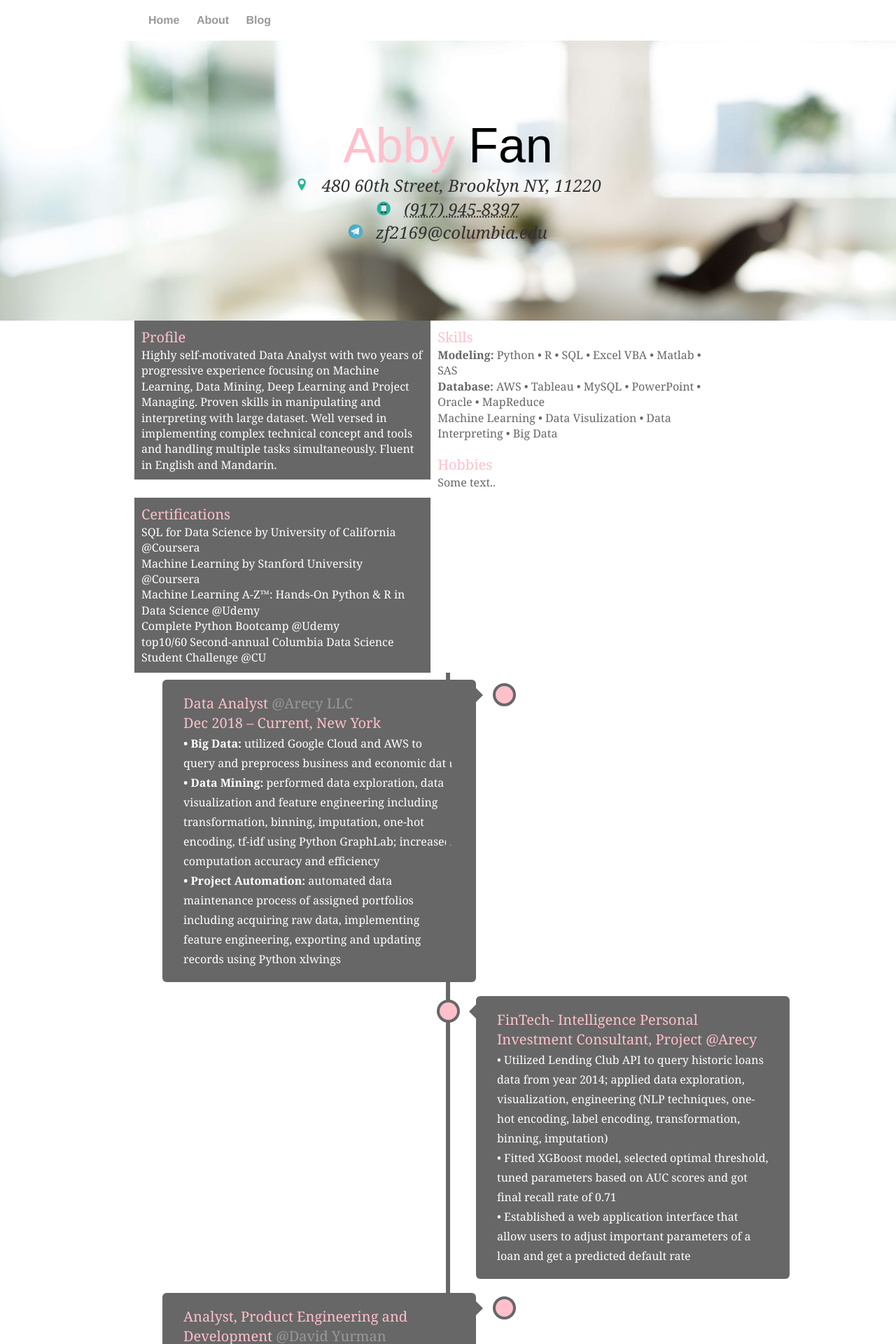
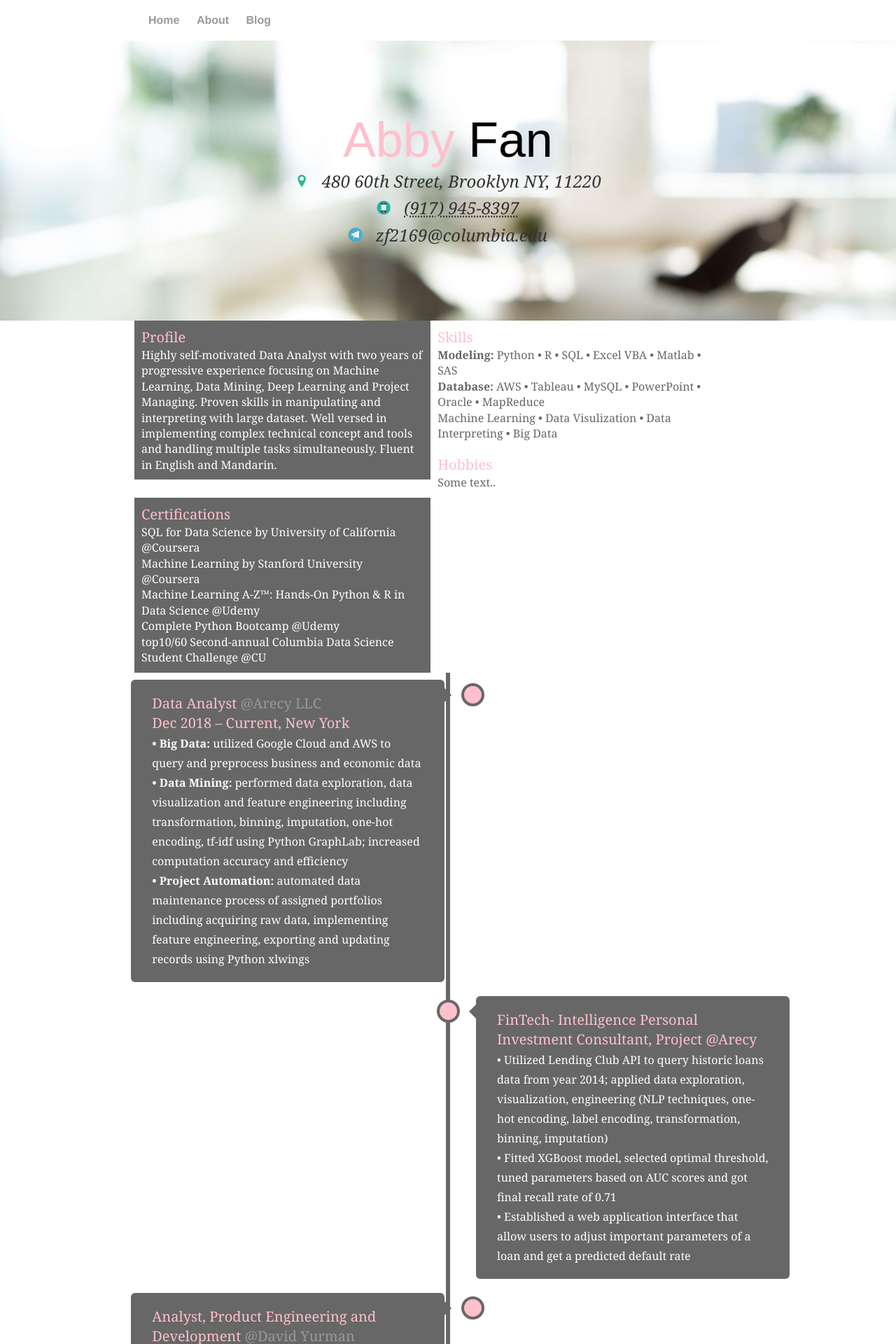
Before and after one commit to zf2169/zf2169.github.io, a Jekyll site: the page built from cv/index.html, in a window 1280 px wide. Shown: the top 1920 px of the page at 70% size. Built offline with Jekyll 4.4.1, drawn with Linux system fonts in a browser that asks for light colours.

Commit message:
Update main.css

```diff
--- a/css/main.css
+++ b/css/main.css
@@ -47,7 +47,7 @@ h1l { font-size: 60px; font-family: Arial, Helvetica, sans-serif; }
 
 h1-large { font-size: 70px; font-family: Arial, Helvetica, sans-serif; }
 
-p1 { font-size: 1.5em; font-family: 'Merriweather', Georgia, Times; line-height: 1.4em; color: #333; }
+p1 { font-size: 1.5em; font-family: 'Merriweather', Georgia, Times; line-height: 1.6em; color: #333; }
 
 p2 { font-size: 22px; font-family: 'Merriweather', Georgia, Times; line-height: 1.4em; }
 
@@ -128,7 +128,7 @@ cv-content { font-size: 16px; font-family: 'Merriweather', Georgia, Times; line-
 
 /* Place the container to the left */
 .left {
-  left: 0;
+  left: -5%;
 }
 
 /* Place the container to the right */
```
